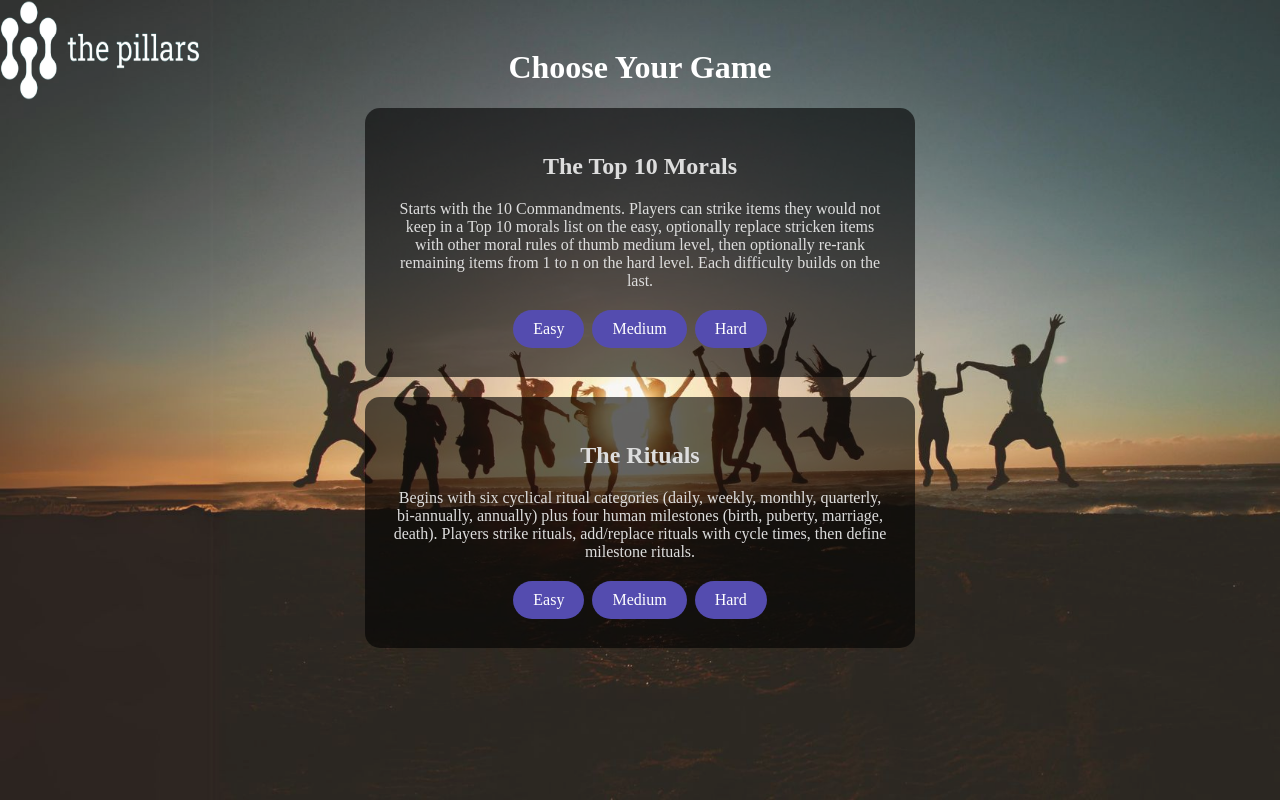
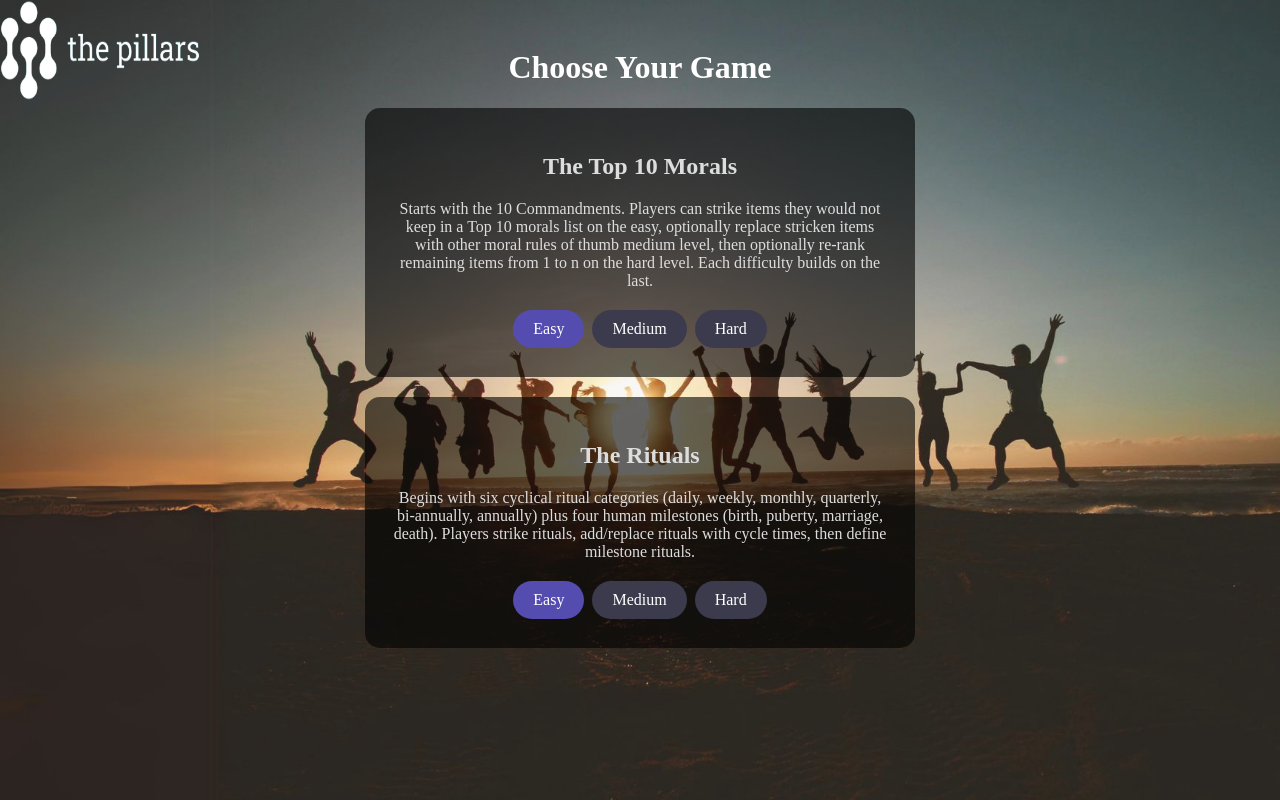
Before and after one commit to pratyush400/pillars, a PHP site: page /guest.html in a window 1280 px wide. Run offline with PHP 8.4, Linux system fonts and the light colour scheme.

Commit message:
changed color

```diff
--- a/guest.html
+++ b/guest.html
@@ -17,8 +17,8 @@
        <h2>The Top 10 Morals</h2>
        <p>Starts with the 10 Commandments. Players can strike items they would not keep in a Top 10 morals list on the easy, optionally replace stricken items with other moral rules of thumb medium level, then optionally re-rank remaining items from 1 to n on the hard level. Each difficulty builds on the last. </p>
        <a href="#" class="register">Easy</a>
-       <a href="#" class="register">Medium</a>
-       <a href="#" class="register">Hard</a>
+       <a href="#" class="register2">Medium</a>
+       <a href="#" class="register2">Hard</a>
      </div>
 
 
@@ -27,8 +27,8 @@
        <p>Begins with six cyclical ritual categories (daily, weekly, monthly, quarterly, bi-annually, annually) plus four human milestones (birth, puberty, marriage, death). Players strike rituals, add/replace rituals with cycle times, then define milestone rituals.
 </p>
        <a href="#" class="register">Easy</a>
-       <a href="#" class="register">Medium</a>
-       <a href="#" class="register">Hard</a>
+       <a href="#" class="register2">Medium</a>
+       <a href="#" class="register2">Hard</a>
      </div>
 
 
--- a/guest_style.css
+++ b/guest_style.css
@@ -46,7 +46,20 @@ body::before {
     border-radius: 25px;
 
 }
+.register2{
+    background-color: #3c3b4e;
+    border: none;
+    color: white;
+    padding: 10px 20px;
+    text-align: center;
+    text-decoration: none;
+    display: inline-block;
+    font-size: 16px;
+    margin: 4px 2px;
+    cursor: pointer;
+    border-radius: 25px;
 
+}
 .guest{
     background-color: #b324e7;
     border: none;
```
